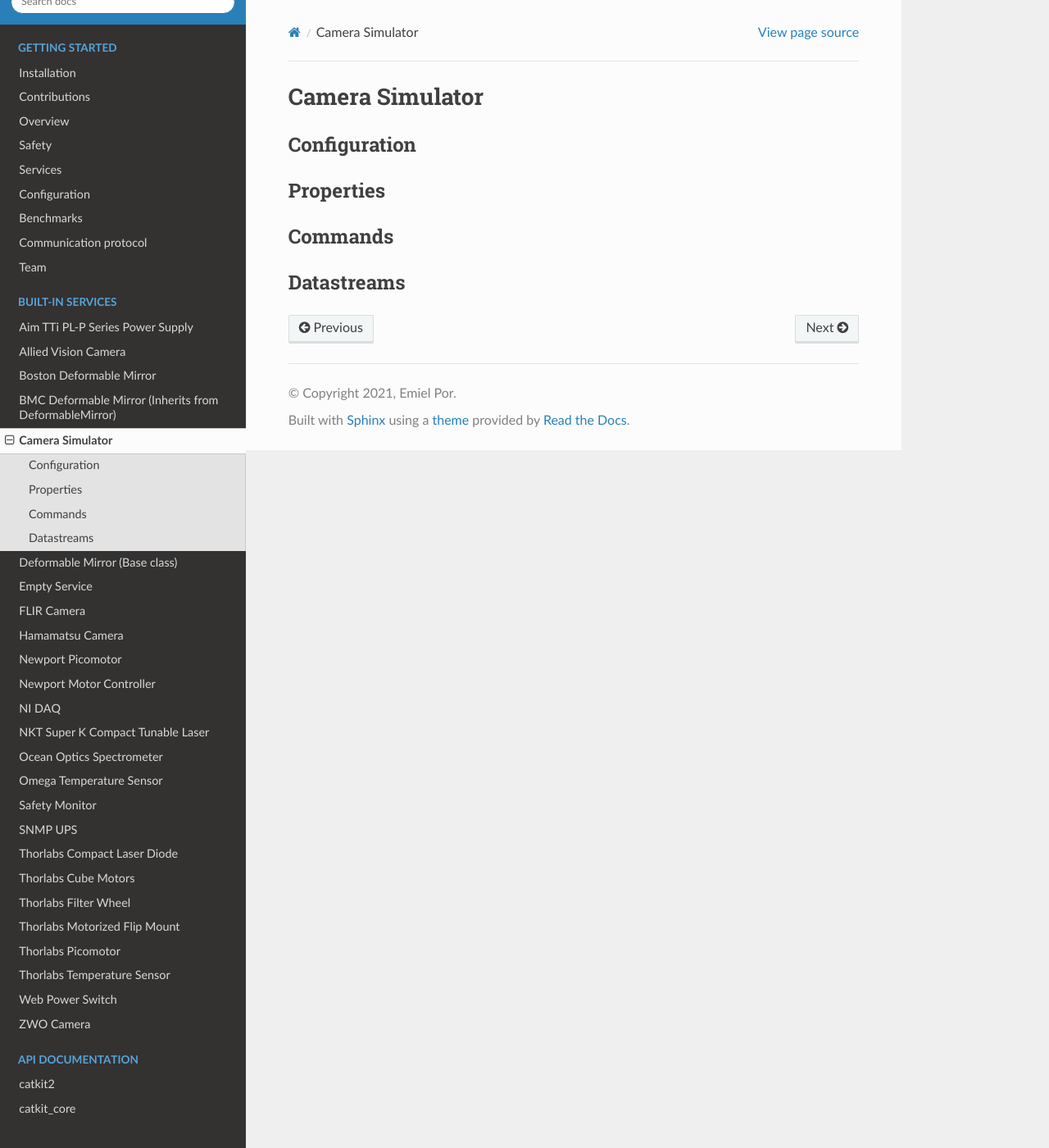
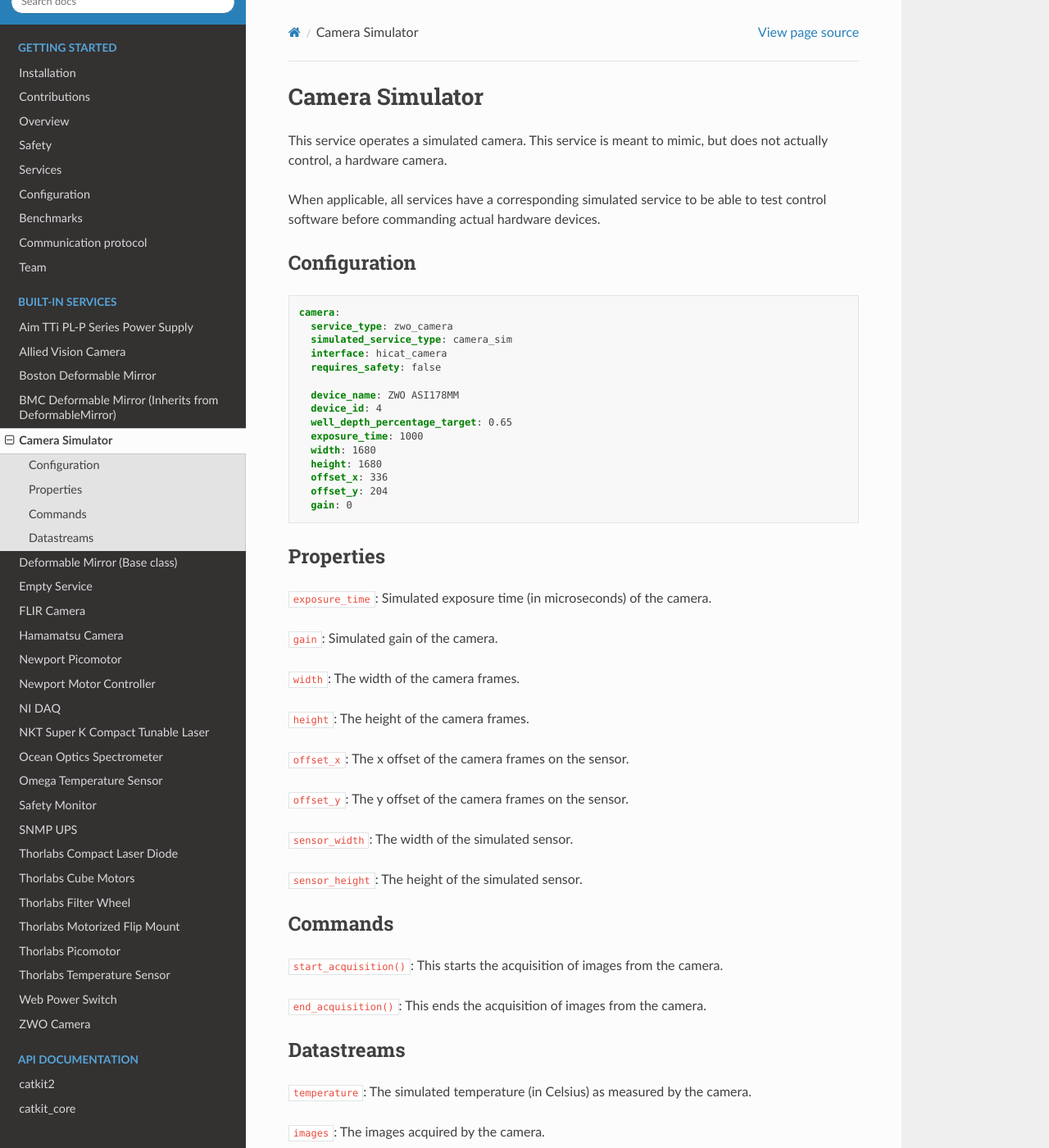
Before and after one commit to spacetelescope/catkit2, a Sphinx documentation site: the page built from docs/services/camera_sim.rst, in a window 1280 px wide and 1400 px high. Shown: the whole window at 82% size. Built offline with Sphinx 7.4.7 and the Read the Docs theme 3.1.0, drawn with Linux system fonts in a browser that asks for light colours; some of the changed text lies outside the part shown.

Commit message:
add camera_sim docs.

```diff
--- a/docs/services/camera_sim.rst
+++ b/docs/services/camera_sim.rst
@@ -1,14 +1,59 @@
 Camera Simulator
 ================
+This service operates a simulated camera. This service is meant to mimic, but does not actually
+control, a hardware camera.
+
+When applicable, all services have a corresponding simulated service to be able to test control
+software before commanding actual hardware devices.
 
 Configuration
 -------------
+.. code-block:: YAML
+
+    camera:
+      service_type: zwo_camera
+      simulated_service_type: camera_sim
+      interface: hicat_camera
+      requires_safety: false
+
+      device_name: ZWO ASI178MM
+      device_id: 4
+      well_depth_percentage_target: 0.65
+      exposure_time: 1000
+      width: 1680
+      height: 1680
+      offset_x: 336
+      offset_y: 204
+      gain: 0
 
 Properties
 ----------
+``exposure_time``: Simulated exposure time (in microseconds) of the camera.
+
+``gain``: Simulated gain of the camera.
+
+``width``: The width of the camera frames.
+
+``height``: The height of the camera frames.
+
+``offset_x``: The x offset of the camera frames on the sensor.
+
+``offset_y``: The y offset of the camera frames on the sensor.
+
+``sensor_width``: The width of the simulated sensor.
+
+``sensor_height``: The height of the simulated sensor.
 
 Commands
 --------
+``start_acquisition()``: This starts the acquisition of images from the camera.
+
+``end_acquisition()``: This ends the acquisition of images from the camera.
 
 Datastreams
 -----------
+``temperature``: The simulated temperature (in Celsius) as measured by the camera.
+
+``images``: The images acquired by the camera.
+
+``is_acquiring``: Whether the camera is currently acquiring images.
```
